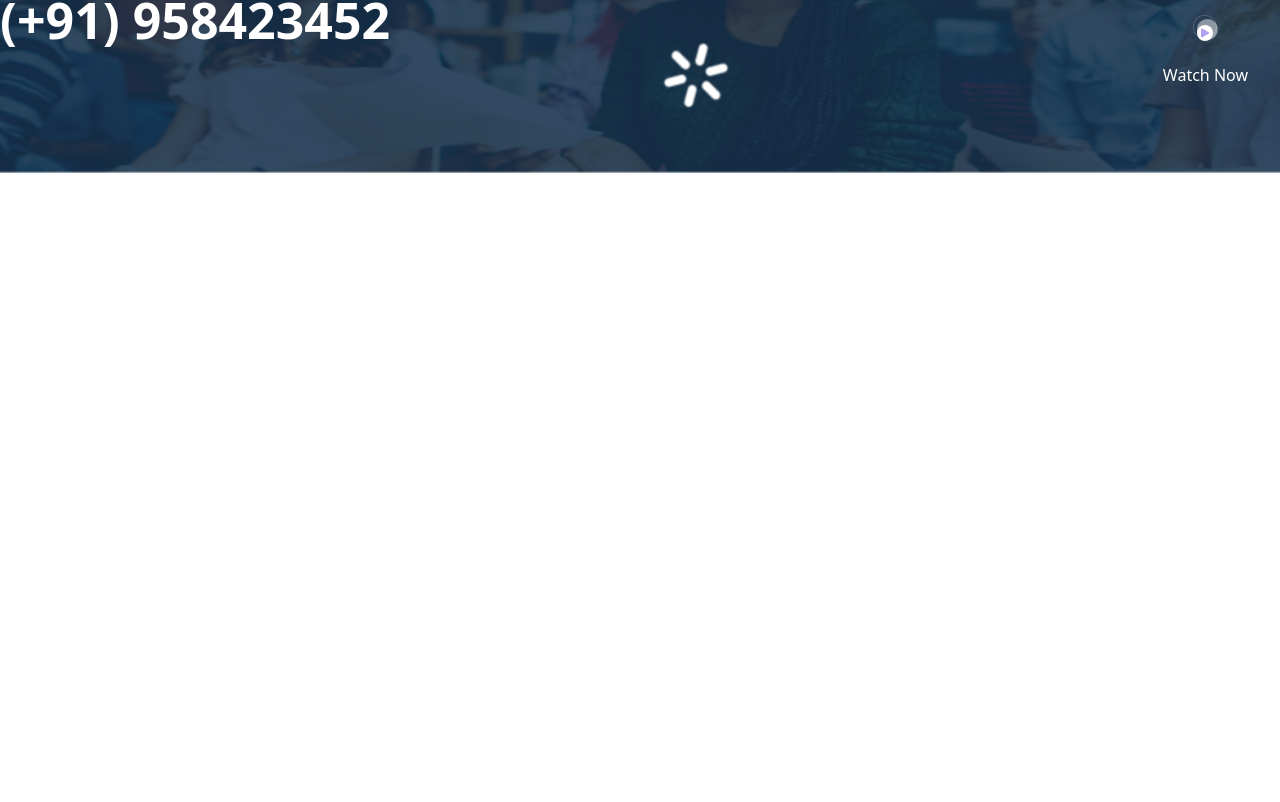
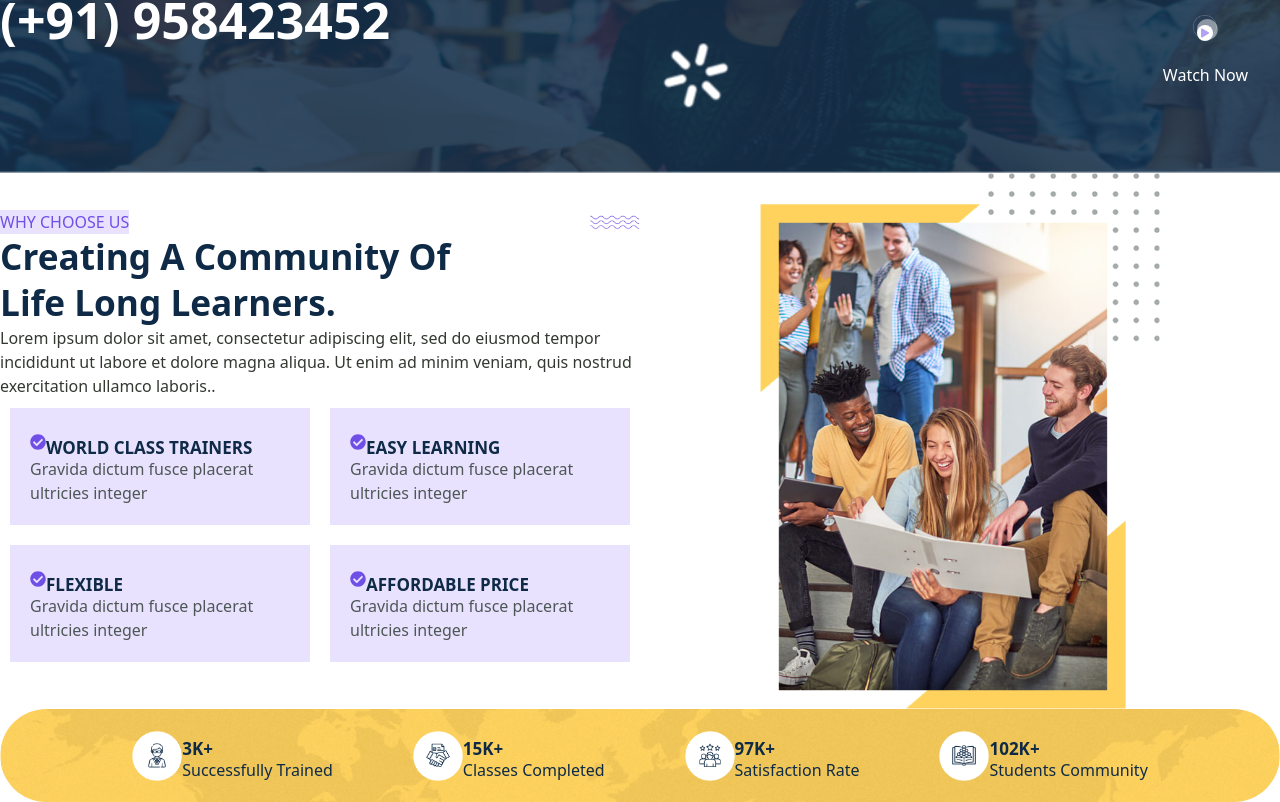
Before and after one commit to ibrahimwael951/Educational-platform, a Next.js app: page / in a window 1280 px wide. Shown: the part 2973-3775 px from the top of the page. Before the commit the page ends 3146 px from the top, so only its background shows below. Built offline with nearby package versions, Linux system fonts and the light colour scheme.

Commit message:
skills and why choose us sections

```diff
--- a/src/app/page.tsx
+++ b/src/app/page.tsx
@@ -3,6 +3,8 @@ import CategoriesSection from "@/components/home/categoriesSection";
 import CoursesSection from "@/components/home/CoursesSection";
 import AboutUsSection from "@/components/home/aboutUsSection";
 import NewSessionSection from "@/components/home/newSessionSection";
+import WhyChooseUsSection from "@/components/home/chooseUsSection";
+import SkillsSection from "@/components/home/skillsSection";
 
 
 export default function Home() {
@@ -13,6 +15,8 @@ export default function Home() {
       <CoursesSection />
       <AboutUsSection />
       <NewSessionSection />
+      <WhyChooseUsSection />
+      <SkillsSection />
     </main>
   );
 }
--- /dev/null
+++ b/src/components/home/chooseUsSection.tsx
@@ -0,0 +1,53 @@
+import Image from "next/image";
+import { FaCheckCircle } from "react-icons/fa";
+
+const WhyChooseUsSection = () => {
+  return (
+    <section className="container mx-auto px-5 py-5 mt-2 grid grid-cols-2 max-[600px]:grid-cols-1 max-[769px]:grid-cols-2 max-[4000px]:grid-cols-2">
+      <div className="grid grid-cols-1 md:grid-cols-2 gap-10 items-center">
+        <div>
+          <div className="flex justify-between items-center gap-3">
+            <p className="bg-[#E9E2FF] text-[#704FE6] text-xs sm:text-sm font-bold uppercase px-4 py-2 rounded-md">
+              Why Choose Us
+            </p>
+            <Image src="/home/design2.png" alt="design" width={50} height={10} />
+          </div>
+          <h1 className="text-[#0E2A46] text-3xl sm:text-4xl font-bold leading-tight mt-3">
+            Creating A Community Of <br />
+            Life Long Learners.
+          </h1>
+          <p className="text-[#333931] text-base sm:text-lg mt-4">
+            Lorem ipsum dolor sit amet, consectetur adipiscing elit, sed do eiusmod tempor
+            incididunt ut labore et dolore magna aliqua. Ut enim ad minim veniam, quis nostrud
+            exercitation ullamco laboris..
+          </p>
+
+
+
+          <div className="grid grid-cols-2 max-[600px]:grid-cols-1 max-[769px]:grid-cols-2 max-[4000px]:grid-cols-2">
+            {[
+              { title: "World Class Trainers", desc: "Gravida dictum fusce placerat ultricies integer" },
+              { title: "Easy Learning", desc: "Gravida dictum fusce placerat ultricies integer" },
+              { title: "Flexible", desc: "Gravida dictum fusce placerat ultricies integer" },
+              { title: "Affordable Price", desc: "Gravida dictum fusce placerat ultricies integer" },
+            ].map((feature, index) => (
+              <div key={index} className="bg-[#E9E2FF] p-5 rounded-lg  m-[10px] p-[20px]">
+                <div className="flex items-center gap-4">
+                  <FaCheckCircle className="text-[#704FE6] text-xl" />
+                  <h6 className="text-[#0E2A46] font-bold text-lg">{feature.title}</h6>
+                </div>
+                <p className="text-[#4D5756] text-sm mt-2">{feature.desc}</p>
+              </div>
+            ))}
+
+          </div>
+        </div>
+      </div>
+      <div className="flex justify-center">
+          <Image src="/home/group.png" alt="group" width={400} height={600} className="max-w-md sm:max-w-lg" />
+        </div>
+    </section>
+  );
+};
+
+export default WhyChooseUsSection;
--- /dev/null
+++ b/src/components/home/skillsSection.tsx
@@ -0,0 +1,30 @@
+import Image from "next/image";
+
+const skills = [
+  { img: "/home/s1.png", number: "3K+", text: "Successfully Trained" },
+  { img: "/home/s2.png", number: "15K+", text: "Classes Completed" },
+  { img: "/home/s3.png", number: "97K+", text: "Satisfaction Rate" },
+  { img: "/home/s4.png", number: "102K+", text: "Students Community" },
+];
+
+const SkillsSection = () => {
+  return (
+    <section className="container flex mx-auto bg-cover bg-center rounded-[200px] md:rounded-[50px] justify-center items-center text-center"
+      style={{ backgroundImage: "url('/home/skill background.png')" }}
+    >
+      <div className="flex gap-20 justify-between items-center text-center ">
+        {skills.map((skill, index) => (
+          <div key={index} className="flex md:flex-row items-center text-left bg-white px-[40px] py-[20px] rounded-xl shadow-lg">
+            <Image src={skill.img} alt="icon" width={50} height={50} className="w-12 h-12" />
+            <div className="md:ml-3 text-center md:text-left mt-2 md:mt-0">
+              <h6 className="text-[#0E2A46] font-bold text-3xl text-left">{skill.number}</h6>
+              <p className="text-[#0E2A46] text-sm">{skill.text}</p>
+            </div>
+          </div>
+        ))}
+      </div>
+    </section>
+  );
+};
+
+export default SkillsSection;
```
